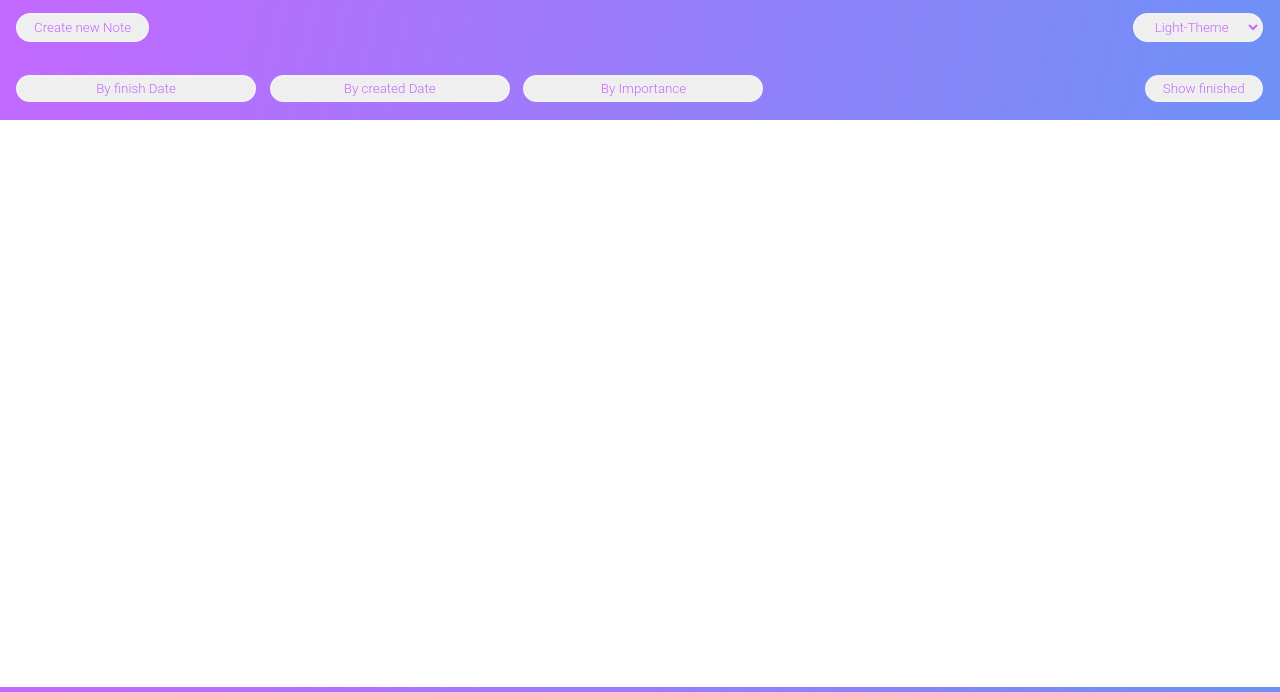
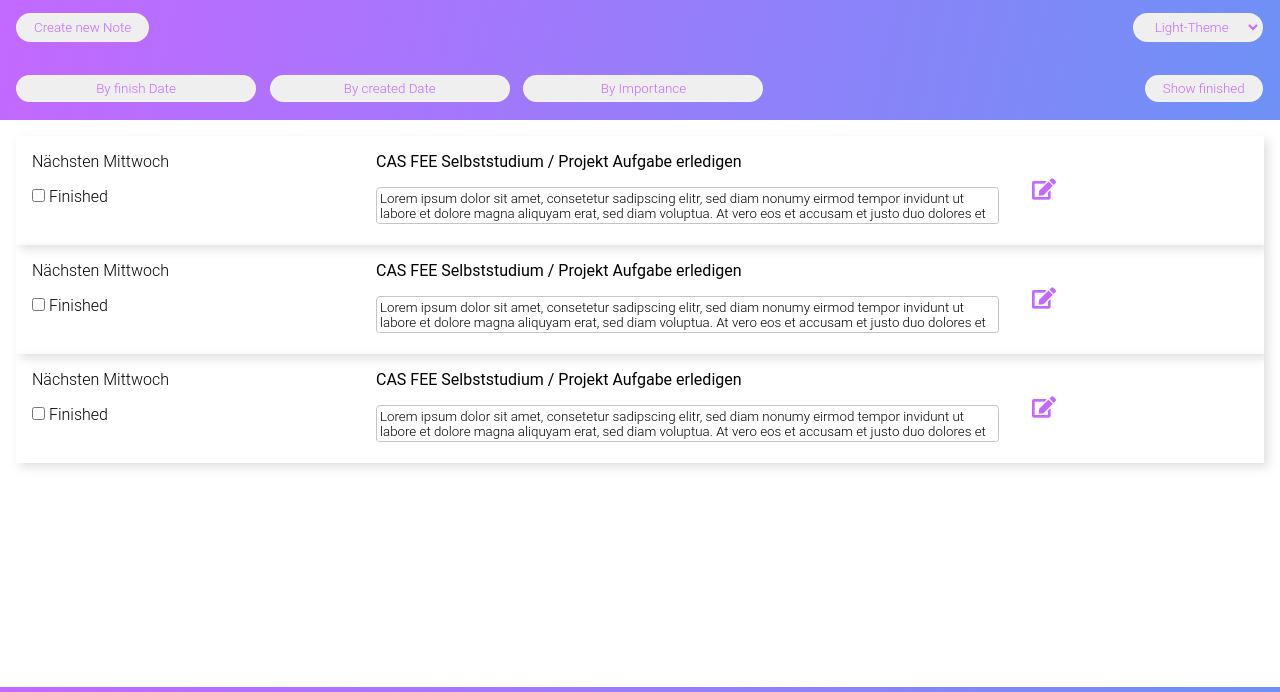
Before and after one commit to rueeggl/cas-fee-project-1, a website: page docs/index.html in a window 1280 px wide. Shown: the part 73-765 px from the top of the page. Drawn offline with nearby package versions, Linux system fonts and the light colour scheme.

Commit message:
added todo cards for content

```diff
--- a/docs/index.html
+++ b/docs/index.html
@@ -35,10 +35,83 @@
     </div>
   </header>
   <div class="content_wrapper">
-
+    <div class="todo-card">
+      <div class="todo-due-date">
+        <div class="todo-title">
+          <p>Nächsten Mittwoch</p>
+        </div>
+        <div class="checkbox">
+          <input type="checkbox" name="checkbox">
+          <label for="checkbox">Finished</label>
+        </div>
+      </div>
+      <div class="todo-content">
+        <div class="todo-title">
+          <p class="bold">CAS FEE Selbststudium / Projekt Aufgabe erledigen</p>
+        </div>
+        <div class="todo-content-txtarea">
+          <textarea
+            readonly>Lorem ipsum dolor sit amet, consetetur sadipscing elitr, sed diam nonumy eirmod tempor invidunt ut labore et dolore magna aliquyam erat, sed diam voluptua. At vero eos et accusam et justo duo dolores et ea rebum. Stet clita kasd gubergren, no sea takimata sanctus est Lorem ipsum dolor sit amet.            </textarea>
+        </div>
+      </div>
+      <div class="todo-edit-btn">
+        <a href="#">
+          <i class="fas fa-edit fa-lg"></i>
+        </a>
+      </div>
+    </div>
+    <div class="todo-card">
+      <div class="todo-due-date">
+        <div class="todo-title">
+          <p>Nächsten Mittwoch</p>
+        </div>
+        <div class="checkbox">
+          <input type="checkbox" name="checkbox">
+          <label for="checkbox">Finished</label>
+        </div>
+      </div>
+      <div class="todo-content">
+        <div class="todo-title">
+          <p class="bold">CAS FEE Selbststudium / Projekt Aufgabe erledigen</p>
+        </div>
+        <div class="todo-content-txtarea">
+          <textarea
+            readonly>Lorem ipsum dolor sit amet, consetetur sadipscing elitr, sed diam nonumy eirmod tempor invidunt ut labore et dolore magna aliquyam erat, sed diam voluptua. At vero eos et accusam et justo duo dolores et ea rebum. Stet clita kasd gubergren, no sea takimata sanctus est Lorem ipsum dolor sit amet.            </textarea>
+        </div>
+      </div>
+      <div class="todo-edit-btn">
+        <a href="#">
+          <i class="fas fa-edit fa-lg"></i>
+        </a>
+      </div>
+    </div> <div class="todo-card">
+      <div class="todo-due-date">
+        <div class="todo-title">
+          <p>Nächsten Mittwoch</p>
+        </div>
+        <div class="checkbox">
+          <input type="checkbox" name="checkbox">
+          <label for="checkbox">Finished</label>
+        </div>
+      </div>
+      <div class="todo-content">
+        <div class="todo-title">
+          <p class="bold">CAS FEE Selbststudium / Projekt Aufgabe erledigen</p>
+        </div>
+        <div class="todo-content-txtarea">
+          <textarea
+            readonly>Lorem ipsum dolor sit amet, consetetur sadipscing elitr, sed diam nonumy eirmod tempor invidunt ut labore et dolore magna aliquyam erat, sed diam voluptua. At vero eos et accusam et justo duo dolores et ea rebum. Stet clita kasd gubergren, no sea takimata sanctus est Lorem ipsum dolor sit amet.            </textarea>
+        </div>
+      </div>
+      <div class="todo-edit-btn">
+        <a href="#">
+          <i class="fas fa-edit fa-lg"></i>
+        </a>
+      </div>
+    </div>
   </div>
   <footer>
-    <div class="icons">
+    <div class="social-media-icons">
       <a href="https://www.facebook.com/larueegg" target="_blank">
         <i class="fab fa-facebook-f fa-lg"></i>
       </a>
@@ -49,7 +122,7 @@
         <i class="fab fa-instagram fa-lg"></i>
       </a>
     </div>
-    <span>&copy; Laura Rüegg</span>
+    <span>&copy; Laura Rüegg, Ostschweizer Fachhochschule</span>
   </footer>
 </body>
 
--- a/docs/styles/index.css
+++ b/docs/styles/index.css
@@ -12,16 +12,19 @@
     --background-color-light: #ffffff;
     --background-color-dark: #000000;
     --white: #ffffff;
+    --black: #000000
 }
 .light-theme{
     --primary-color: var(--primary-color-light);
     --secondary-color: var(--secondary-color-light);
-    --background-color: var(--background-color-light)
+    --background-color: var(--background-color-light);
+    --content-color: var(--black);
 }
 .dark-theme {
     --primary-color: var(--primary-color-dark);
     --secondary-color: var(--secondary-color-dark);
-    --background-color: var(--background-color-dark)
+    --background-color: var(--background-color-dark);
+    --content-color: var(--white);
 }
 h1 {
     padding-top: 1rem;
@@ -64,18 +67,56 @@ button, .theme-selection {
     -moz-appearance: none;
 }
 button:hover {
-    background-color: var(--secondary-color-light);
+    background-color: var(--secondary-color);
+    opacity: 0.6;
 }
 .content_wrapper {
     display: flex;
-    justify-content: center;
+    flex-direction: column;
+    justify-content: flex-start;
+    align-items: flex-start;
+    display: flex;
+    height: 80vh;
+    background-color: var(--background-color);
+    padding: 1rem;
+
+}
+.todo-card {
+    display: flex;
+    width: 100%;
+    color: var(--content-color);
+    box-shadow: 0.25rem 0.25rem 0.6rem rgba(100, 100, 100, 0.2);
+}
+.todo-due-date {
+    width: 25%;
+    margin-right: 2rem;
+    margin-left: 1rem;
+}
+.todo-title {
+    margin-bottom: 1rem;
+    margin-top: 1rem;
+}
+.todo-title .bold {
+    font-weight: 400;
+}
+.todo-content {
+    width: 50%;
+    margin-right: 2rem;
+}
+.todo-edit-btn {
+    display: flex;
     align-items: center;
-    display: flex;
-    height: 75vh;
-    background-color: var(--background-color);
+}
+.todo-edit-btn a{
+    width: 25%;
+    text-decoration: none;
+    color: var(--primary-color);
+}
+.todo-edit-btn a:hover {
+    color: var(--secondary-color);
 }
 footer {
-    background-image: linear-gradient(102deg, var(--primary-color) 0%, var(--secondary-color-light));
+    background-image: linear-gradient(102deg, var(--primary-color) 0%, var(--secondary-color));
     position: fixed;
     left: 0;
     bottom: 0;
@@ -87,16 +128,26 @@ footer {
     align-items: center;
     justify-content: center;
   }
-  .icons a {
+  .social-media-icons a {
     margin: 0.5rem;
     color: var(--white);
     text-decoration: none;
   }
-  .icons a:hover{
-    color: var(--secondary-color-light);
+  .social-media-icons a:hover{
+    color: var(--secondary-color);
   }
   span {
     font-size: 0.75rem;
     font-style: italic;
     margin-left: 2rem;
   }
+  textarea {
+    resize: none;
+    -webkit-box-sizing: border-box;
+    -moz-box-sizing: border-box;
+    box-sizing: border-box;
+    width: 100%;
+    border-radius: 0.3rem;
+    margin-bottom: 1rem;
+    border:0.16rem groove rgba(255,255,255,0.7);
+  }
```
